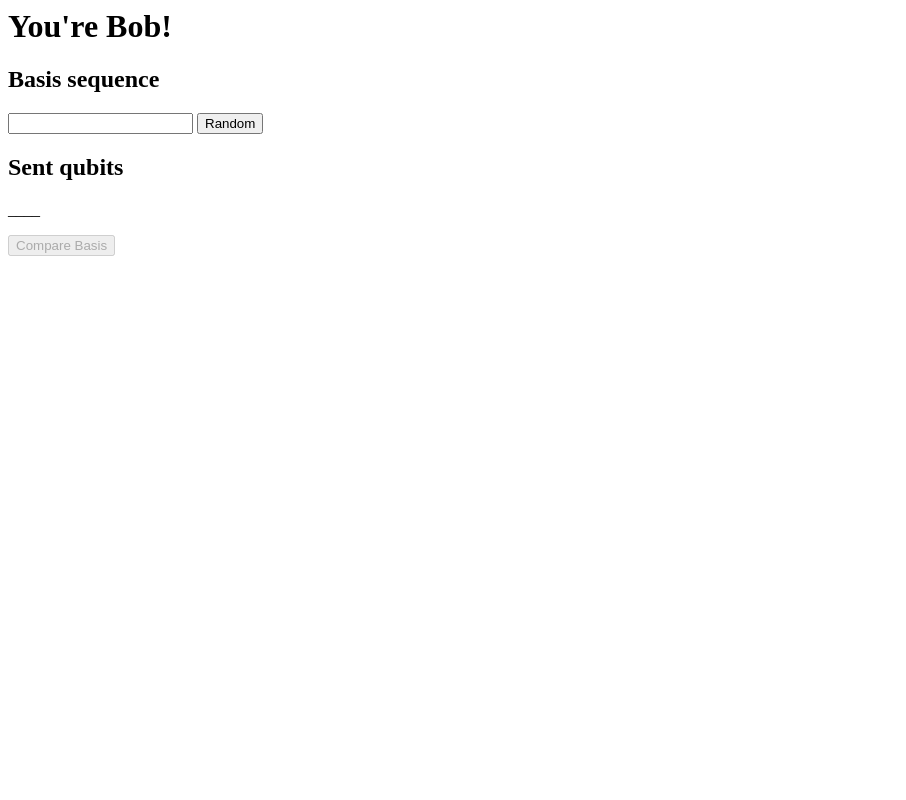
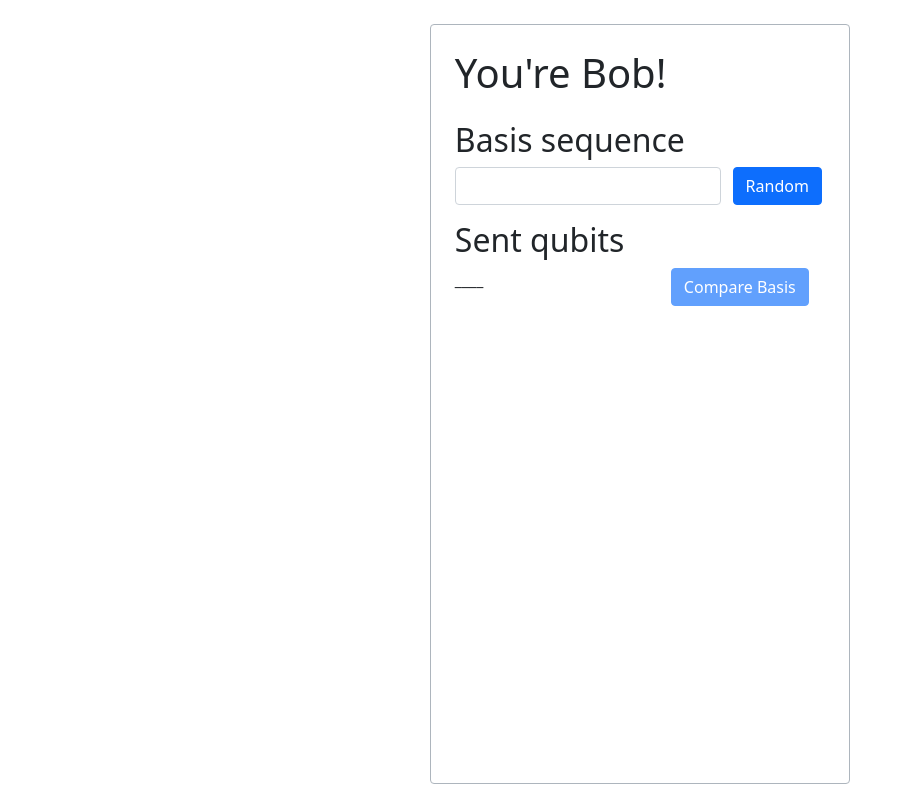
Before and after one commit to Rualito/Qiskit-One-Zero, a website: page website/views/bob.html in a window 1280 px wide. Shown: the whole page, without its empty margins (0-906 px from the left). Drawn offline with nearby package versions, Linux system fonts and the light colour scheme.

Commit message:
some more changes

```diff
--- a/website/public/stylesheets/bob.css
+++ b/website/public/stylesheets/bob.css
@@ -11,3 +11,26 @@
     /* placeholder */
     color: gray;
 }
+
+
+.mb-3 {
+        margin: 1.5em;
+    display: inline-block;
+    border-style: solid;
+    border-width: 1px;
+    border-radius: .25rem;
+    border-color: var(--bs-gray-500);
+}
+
+.col {
+        padding-left: 0;
+}
+
+.container {
+        padding-top: 1em;
+}
+
+body {
+        display: flex;
+        justify-content:center;
+}
--- a/website/routes/entry.js
+++ b/website/routes/entry.js
@@ -10,8 +10,8 @@ router.get('/', function(req, res, next) {
   // choose entry point (debug)
 
   //res.sendFile('entry.html', {root: './views'})
-  res.sendFile('alice.html', {root: './views'})
-  // res.sendFile('bob.html', {root: './views'})
+  //res.sendFile('alice.html', {root: './views'})
+  res.sendFile('bob.html', {root: './views'})
 
   });
 
--- a/website/views/bob.html
+++ b/website/views/bob.html
@@ -3,6 +3,7 @@
         <title>
 
         </title>
+	<link href="https://cdn.jsdelivr.net/npm/bootstrap@5.1.3/dist/css/bootstrap.min.css" rel="stylesheet" integrity="sha384-1BmE4kWBq78iYhFldvKuhfTAU6auU8tT94WrHftjDbrCEXSU1oBoqyl2QvZ6jIW3" crossorigin="anonymous">
 	<link rel="stylesheet" href="/stylesheets/bob.css">
 
         <script>
@@ -10,25 +11,45 @@
         </script>
     </head>
     <body>
+	<div id="fullpage" class="mb-3 px-4 py-4 gy-8">
         	<div class="title"><h1> You're Bob! </h1></div>
         <!-- <div class="horizontal bit-string">
             <h2 id="send-bits"> Bits to send </h2>
             <input type="number">
             <button>Random</button>
         </div> -->
-        <div class="horizontal select-basis">
-            <h2>Basis sequence</h2>
-            <input type="text" id="select-basis">
-            <button>Random</button>
+        <div class="container horizontal select-basis">
+            <h2 class="row col">Basis sequence</h2>
+	    <div class="row">
+            	<div class="col col-9">
+			<input class="form-control" type="text" id="select-basis">
+		</div>
+		<div class="col col-1">
+            		<button class="btn btn-primary">Random</button>
+		</div>
+	    </div>
         </div>
         <!-- Starts invisible -->
-        <div class="horizontal received-qubits">
+        <div class="container horizontal received-qubits">
+                        <div class="row">
+                                <div class="col">
                                 <h2>Sent qubits</h2>
+                                </div>
+                        </div>
+                        <div class="row">
+                                <div class="col col-7">
                                 <p id="received-qubits">____</p>
-            <button disabled="true">Compare Basis</button>
                                 </div>
-        <div class="key-bits">
+				<div class="col col-5">
+					<button class="btn btn-primary" disabled="true">Compare Basis</button>
+				</div>
+                        </div>
+                        <div class="row key-bits">
+                                <div class="col">
                                         <p id="key-bits"></p>
+                                </div>
+                        </div>
+         </div>
 	 </div>
     </body>
 </html>
```
Also changed, not shown: website/views/alice.html (+15 -5 lines). Lines whose indentation alone changed are shown as unchanged.
